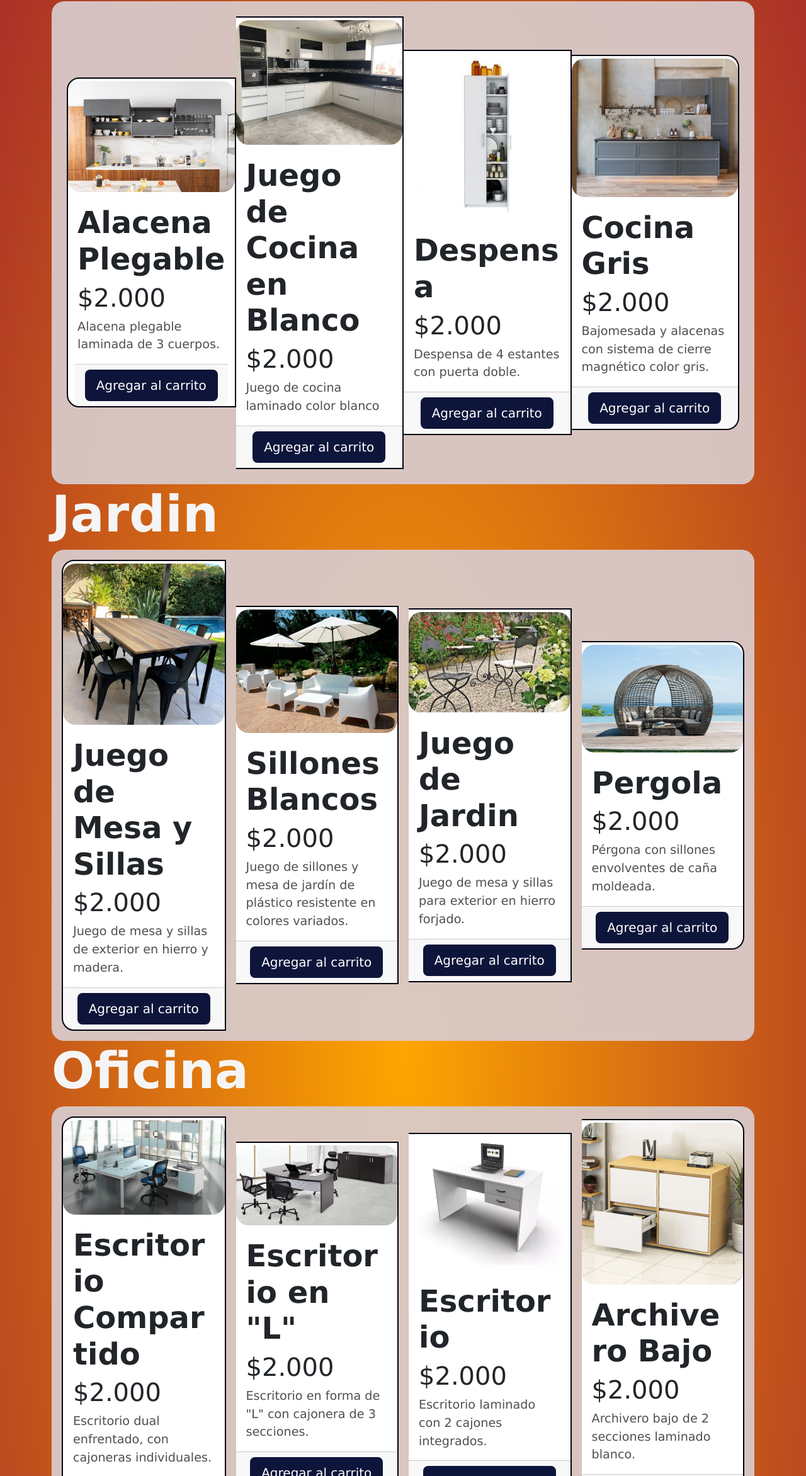
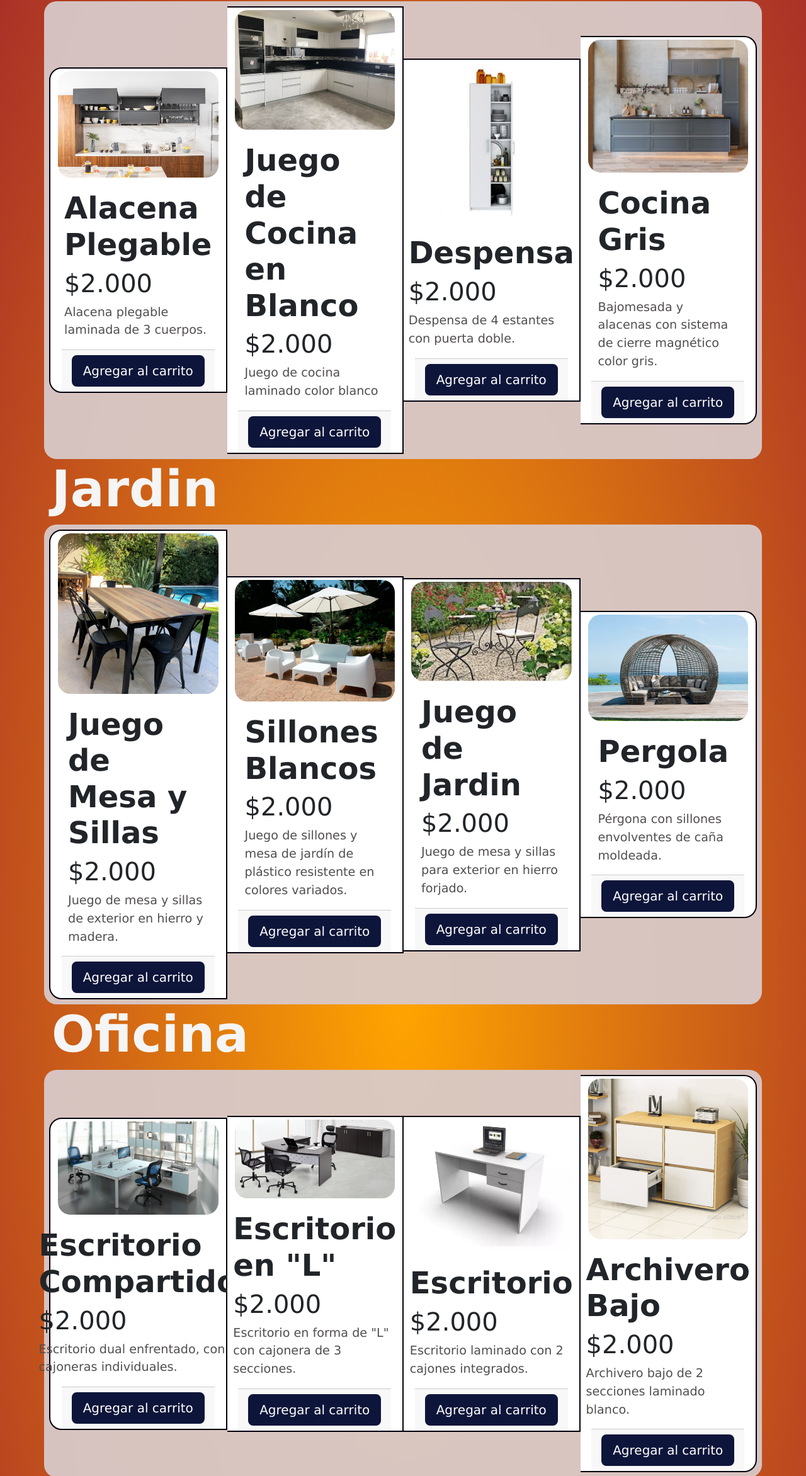
Before and after one commit to Ramiroclr/proyecto-La-Muebleria, a website: page pages/compras.html in a window 1280 px wide. Shown: the part 200-2544 px from the top of the page at 63% size. Drawn offline with nearby package versions, Linux system fonts and the light colour scheme.

Commit message:
Se trabaja errores en sección compras

```diff
--- a/pages/compras.html
+++ b/pages/compras.html
@@ -63,7 +63,7 @@
 
                 <h2 class="display-1 fw-bold"><span class="c-violeta">COCINA</span></h2>
 
-                <div class="card-group p-4">
+                <div class="card-group row p-2 col">
                     <div class="card d-flex align-items-center">
                         <img src="../img/cocina/alacena.jpg" class="card-img-top my-1" style="border-radius: 20px;"
                             alt="...">
@@ -76,7 +76,7 @@
                             <button type="button" class="btn btn-azul btn-primary btn-lg">Agregar al carrito</button>
                         </div>
                     </div>
-                    <div class="card">
+                    <div class="card d-flex align-items-center">
                         <img src="../img/cocina/blanco.jpg" class="card-img-top my-1" style="border-radius: 20px;" alt="...">
                         <div class="card-body">
                             <h5 class="card-title display-5 fw-bold">Juego de Cocina en Blanco</h5>
@@ -87,7 +87,7 @@
                             <button type="button" class="btn btn-azul btn-primary btn-lg">Agregar al carrito</button>
                         </div>
                     </div>
-                    <div class="card">
+                    <div class="card d-flex align-items-center">
                         <img src="../img/cocina/despensa.jpg" class="card-img-top my-1" style="border-radius: 20px;"
                             alt="...">
                         <div class="card-body">
@@ -99,7 +99,7 @@
                             <button type="button" class="btn btn-azul btn-primary btn-lg">Agregar al carrito</button>
                         </div>
                     </div>
-                    <div class="card">
+                    <div class="card d-flex align-items-center">
                         <img src="../img/cocina/gris.jpg" class="card-img-top my-1" style="border-radius: 20px;" alt="...">
                         <div class="card-body">
                             <h5 class="card-title display-5 fw-bold">Cocina Gris</h5>
@@ -118,8 +118,8 @@
 
                 <h2 class="display-1 fw-bold"><span class="c-violeta">Jardin</span></h2>
 
-                <div class="card-group p-2">
-                    <div class="card my-2 mx-lg-2">
+                <div class="card-group row p-2 col">
+                    <div class="card d-flex align-items-center">
                         <img src="../img/mesa.jpg" class="card-img-top my-1" style="border-radius: 20px;" alt="...">
                         <div class="card-body">
                             <h5 class="card-title display-5 fw-bold">Juego de Mesa y Sillas</h5>
@@ -130,7 +130,7 @@
                             <button type="button" class="btn btn-azul btn-primary btn-lg">Agregar al carrito</button>
                         </div>
                     </div>
-                    <div class="card my-2 mx-lg-2">
+                    <div class="card d-flex align-items-center">
                         <img src="../img/jardin-blanco.png" class="card-img-top my-1" style="border-radius: 20px;" alt="...">
                         <div class="card-body">
                             <h5 class="card-title display-5 fw-bold">Sillones Blancos</h5>
@@ -141,7 +141,7 @@
                             <button type="button" class="btn btn-azul btn-primary btn-lg">Agregar al carrito</button>
                         </div>
                     </div>
-                    <div class="card my-2 mx-lg-2">
+                    <div class="card d-flex align-items-center">
                         <img src="../img/jardin.jpg" class="card-img-top my-1" style="border-radius: 20px;" alt="...">
                         <div class="card-body">
                             <h5 class="card-title display-5 fw-bold">Juego de Jardin</h5>
@@ -152,7 +152,7 @@
                             <button type="button" class="btn btn-azul btn-primary btn-lg">Agregar al carrito</button>
                         </div>
                     </div>
-                    <div class="card my-2 mx-lg-2">
+                    <div class="card d-flex align-items-center">
                         <img src="../img/pergola.jpg" class="card-img-top my-1" style="border-radius: 20px;" alt="...">
                         <div class="card-body">
                             <h5 class="card-title display-5 fw-bold">Pergola</h5>
@@ -171,8 +171,8 @@
 
                 <h2 class="display-1 fw-bold"><span class="c-violeta">Oficina</span></h2>
 
-                <div class="card-group p-2">
-                    <div class="card my-2 mx-lg-2">
+                <div class="card-group row p-2 col">
+                    <div class="card d-flex align-items-center">
                         <img src="../img/escritorio-compartido.jpg" class="card-img-top my-1" style="border-radius: 20px;"
                             alt="...">
                         <div class="card-body">
@@ -184,7 +184,7 @@
                             <button type="button" class="btn btn-azul btn-primary btn-lg">Agregar al carrito</button>
                         </div>
                     </div>
-                    <div class="card my-2 mx-lg-2">
+                    <div class="card d-flex align-items-center">
                         <img src="../img/escritorio-en-l.jpg" class="card-img-top my-1" style="border-radius: 20px;"
                             alt="...">
                         <div class="card-body">
@@ -196,7 +196,7 @@
                             <button type="button" class="btn btn-azul btn-primary btn-lg">Agregar al carrito</button>
                         </div>
                     </div>
-                    <div class="card my-2 mx-lg-2">
+                    <div class="card d-flex align-items-center">
                         <img src="../img/escritorio.webp" class="card-img-top my-1" style="border-radius: 20px;" alt="...">
                         <div class="card-body">
                             <h5 class="card-title display-5 fw-bold">Escritorio</h5>
@@ -207,7 +207,7 @@
                             <button type="button" class="btn btn-azul btn-primary btn-lg">Agregar al carrito</button>
                         </div>
                     </div>
-                    <div class="card my-2 mx-lg-2">
+                    <div class="card d-flex align-items-center">
                         <img src="../img/archivero.jpg" class="card-img-top my-1" style="border-radius: 20px;" alt="...">
                         <div class="card-body">
                             <h5 class="card-title display-5 fw-bold">Archivero Bajo</h5>
@@ -226,8 +226,8 @@
 
                 <h2 class="display-1 fw-bold"><span class="c-violeta">Dormitorio</span></h2>
 
-                <div class="card-group p-2">
-                    <div class="card my-2 mx-lg-2">
+                <div class="card-group row p-2">
+                    <div class="card d-flex align-items-center">
                         <img src="../img/cama.jpg" class="card-img-top my-1" style="border-radius: 20px;" alt="...">
                         <div class="card-body">
                             <h5 class="card-title display-5 fw-bold">Juego de Dormitorio</h5>
@@ -238,7 +238,7 @@
                             <button type="button" class="btn btn-azul btn-primary btn-lg">Agregar al carrito</button>
                         </div>
                     </div>
-                    <div class="card my-2 mx-lg-2">
+                    <div class="card d-flex align-items-center">
                         <img src="../img/comoda.jpg" class="card-img-top my-1" style="border-radius: 20px;" alt="...">
                         <div class="card-body">
                             <h5 class="card-title display-5 fw-bold">Comoda</h5>
@@ -249,7 +249,7 @@
                             <button type="button" class="btn btn-azul btn-primary btn-lg">Agregar al carrito</button>
                         </div>
                     </div>
-                    <div class="card my-2 mx-lg-2">
+                    <div class="card d-flex align-items-center">
                         <img src="../img/vestidor.jpg" class="card-img-top my-1" style="border-radius: 20px;" alt="...">
                         <div class="card-body">
                             <h5 class="card-title display-5 fw-bold">Vestidor</h5>
@@ -260,7 +260,7 @@
                             <button type="button" class="btn btn-azul btn-primary btn-lg">Agregar al carrito</button>
                         </div>
                     </div>
-                    <div class="card my-2 mx-lg-2">
+                    <div class="card d-flex align-items-center">
                         <img src="../img/mesa-de-luz.jpg" class="card-img-top my-1" style="border-radius: 20px;" alt="...">
                         <div class="card-body">
                             <h5 class="card-title display-5 fw-bold">Mesa de Luz</h5>
```
Also changed, not shown: pages/productos.html (+1 -1 lines).
